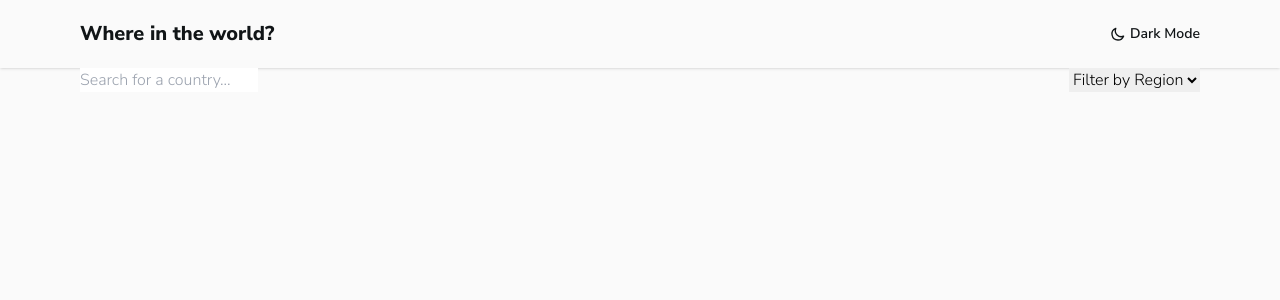
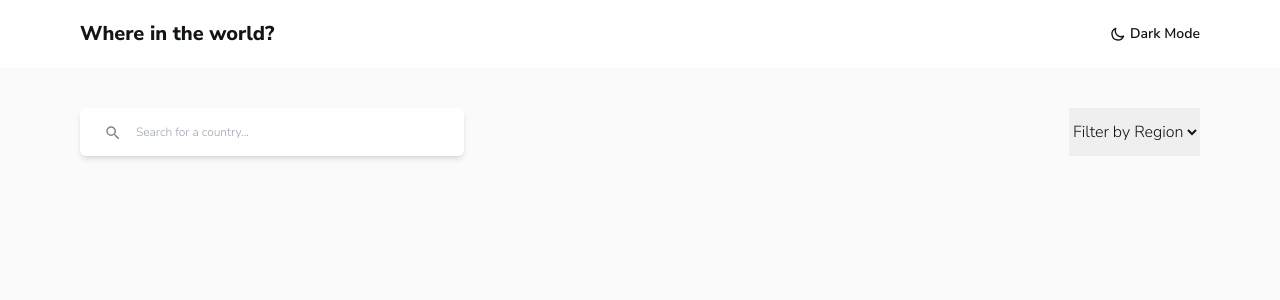
Before and after one commit to nesathanozturk/rest-countries-api, a Next.js app: page / in a window 1280 px wide. Shown: the top 300 px of the page. Built offline with nearby package versions, Linux system fonts and the light colour scheme.

Commit message:
style: edited input

```diff
--- a/src/app/layout.tsx
+++ b/src/app/layout.tsx
@@ -1,4 +1,5 @@
 import "./globals.css";
+import Header from "@/components/Header";
 import { Nunito_Sans } from "next/font/google";
 
 const nunitoSans = Nunito_Sans({
@@ -18,7 +19,10 @@ export default function RootLayout({
 }) {
   return (
     <html lang="en">
-      <body className={nunitoSans.className}>{children}</body>
+      <body className={nunitoSans.className}>
+        <Header />
+        <main>{children}</main>
+      </body>
     </html>
   );
 }
--- a/src/app/page.tsx
+++ b/src/app/page.tsx
@@ -1,10 +1,8 @@
 import Filter from "@/components/Filter";
-import Header from "@/components/Header";
 
 export default function Home() {
   return (
-    <main className="min-h-screen bg-lm-gray">
-      <Header />
+    <main className="min-h-screen bg-lm-gray pt-10 text-lm-text">
       <Filter />
     </main>
   );
--- a/src/components/Input.tsx
+++ b/src/components/Input.tsx
@@ -1,5 +1,16 @@
+import { MdOutlineSearch } from "react-icons/md";
+
 const Input = () => {
-  return <input type="text" placeholder="Search for a country..." />;
+  return (
+    <div className="relative text-lm-input">
+      <MdOutlineSearch size={18} className="absolute top-4 left-6" />
+      <input
+        type="text"
+        placeholder="Search for a country..."
+        className="w-96 py-4 pl-14 rounded-md shadow-md text-xs font-medium"
+      />
+    </div>
+  );
 };
 
 export default Input;
--- a/tailwind.config.js
+++ b/tailwind.config.js
@@ -9,6 +9,7 @@ module.exports = {
     colors: {
       "dm-text": "hsl(0, 0%, 100%)",
       "lm-text": "hsl(200, 15%, 8%)",
+      "lm-input": "hsl(0, 0%, 52%)",
     },
     backgroundColor: {
       "lm-gray": "hsl(0, 0%, 98%)",
```
